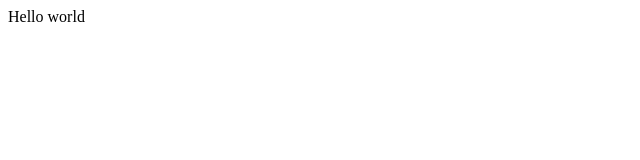
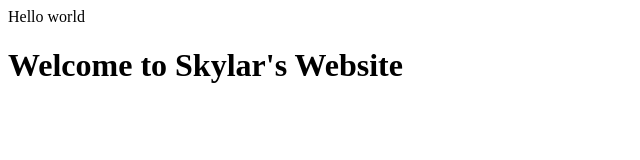
Before and after one commit to Skylar024/Class-Setup-and-Collaboration, a plain HTML site: page index.html in a window 1280 px wide. Shown: the whole page, without its empty margins (0-640 px from the left). Drawn offline with Linux system fonts and the light colour scheme.

Commit message:
Added h1 tag "Welcome to Skylar's Website"

```diff
--- a/index.html
+++ b/index.html
@@ -10,6 +10,7 @@
 
 <body>
   Hello world
+  <h1> Welcome to Skylar's Website </h1>
   <script src="script.js"></script>
 </body>
 
```
